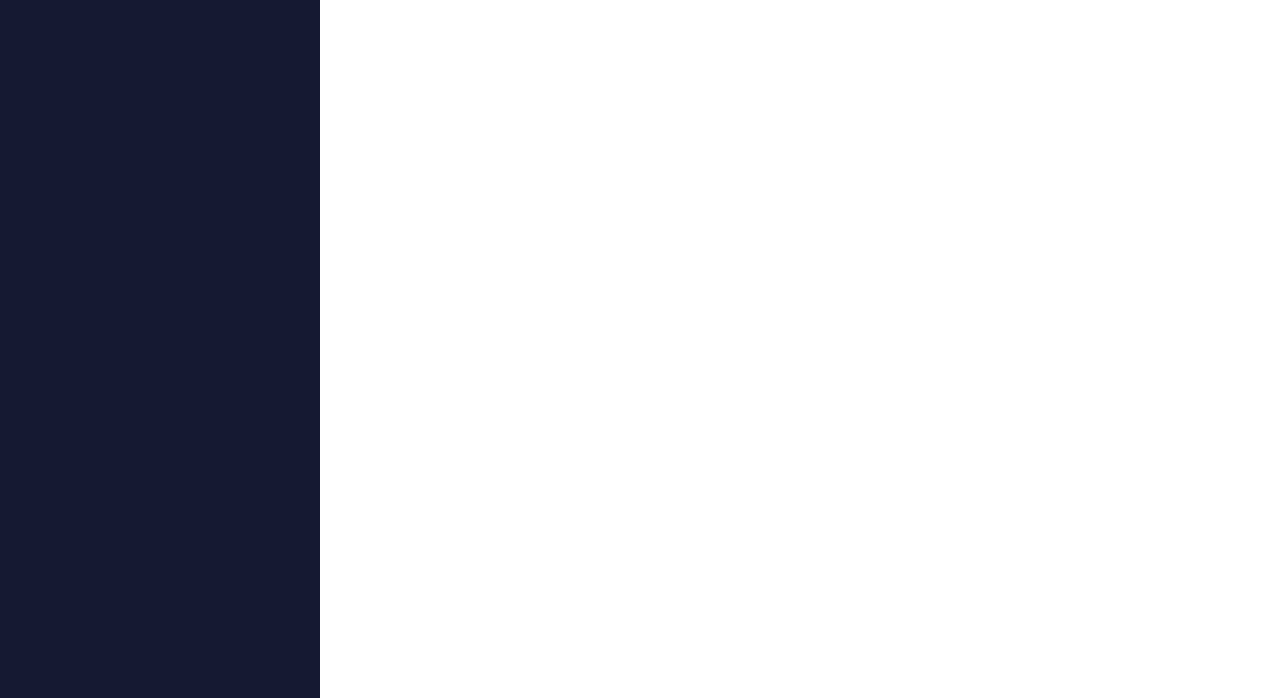
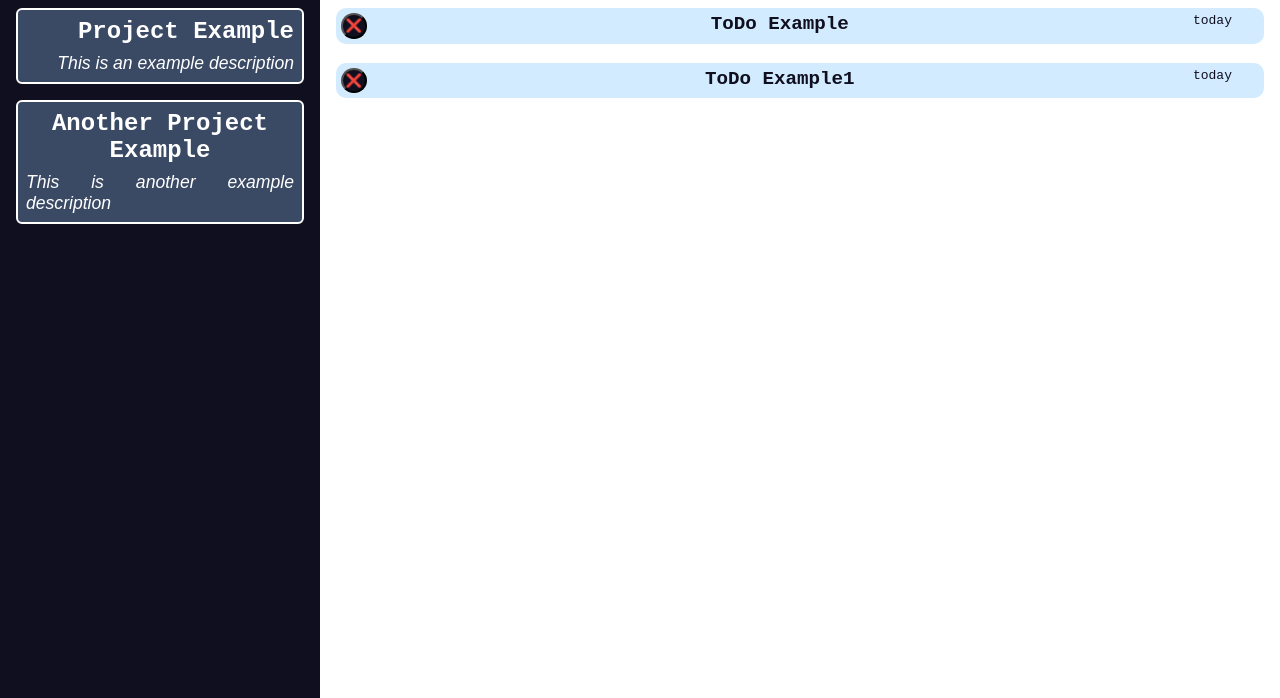
Before and after one commit to roobbs/toDoList, a website built with webpack: page src/index.html in a window 1280 px wide. Shown: the part 102-800 px from the top of the page. Built offline with nearby package versions, Linux system fonts and the light colour scheme.

Commit message:
added functions to show projects and tasks

```diff
--- a/src/functions.js
+++ b/src/functions.js
@@ -17,5 +17,54 @@ export function changeToDoStatus (todo) {
     take and deploy project array
     make it show in screen
 */
+export function deployProjects (array,div) {
+    let todosDiv = document.querySelector(".todos");
+    for (let i=0; i<array.length; i++) {
+        let container = document.createElement("div");
+        container.classList.add("projectContainer");
+        div.appendChild(container);
 
-/* d */
+        let projectName = document.createElement("div");
+        projectName.classList.add("projectName");
+        projectName.textContent=array[i].name;
+        container.appendChild(projectName);
+        let projectDesc = document.createElement("div");
+        projectDesc.classList.add("projectDesc");
+        projectDesc.textContent= array[i].description;
+        container.appendChild(projectDesc);
+
+        container.addEventListener("click", ()=> {
+            const divs = document.querySelectorAll(".projectContainer");
+            divs.forEach( (div)=> div.classList.remove("selectedProject"));
+            container.classList.add("selectedProject");
+            //deploy ToDos of project using i
+            deployToDos(array[i],todosDiv);
+        });
+    }
+}
+
+/* //// deploy toDos of a project in screen
+    take a project,
+    take a container,
+*/
+export function deployToDos (project,div) {
+    div.innerHTML="";
+    for (let i=0; i<project.toDos.length; i++) {
+        let container = document.createElement("div");
+        container.classList.add("todoContainer");
+        div.appendChild(container);
+
+        let btn = document.createElement("button");
+        btn.classList.add("todoCheck");
+        btn.textContent="❌";
+        container.appendChild(btn);
+        let todoName = document.createElement("div");
+        todoName.classList.add("todoName");
+        todoName.textContent=project.toDos[i].name;
+        container.appendChild(todoName);
+        let todoDate = document.createElement("div");
+        todoDate.classList.add("todoDate");
+        todoDate.textContent=project.toDos[i].date;
+        container.appendChild(todoDate);
+    }
+}
--- a/src/index.html
+++ b/src/index.html
@@ -10,9 +10,11 @@
     <main class="main">
         <div class="sidebar">
             <div class="title">&lt;Projects&gt;</div>
+            <div class="projects"></div>
         </div>
         <div class="content">
             <div class="title">TO DO'S</div>
+            <div class="todos"></div>
         </div>
     </main>
 </body>
--- a/src/index.js
+++ b/src/index.js
@@ -1,17 +1,38 @@
 import './style.css';
 import createProject from './project';
 import createToDo from './todo';
-import { pushToDo,changeToDoStatus } from './functions';
+import { pushToDo,changeToDoStatus,deployProjects,deployToDos } from './functions';
+
+let projects = []; ///array of projects
+let selectedProject = ""; //MIGHT NOT USE
 
 console.log("HI");
+let projectsDiv = document.querySelector(".projects");
+let todosDiv = document.querySelector(".todos");
 
+
+//EXAMPLE0  /*   TO CHANGE */
+console.log("HI");
 let projectExample = createProject("Project Example","This is an example description");
+projects.push(projectExample)
+let todoExample = createToDo("ToDo Example", "today", 0, projectExample.name);
+pushToDo(projectExample,todoExample);
+let todoExample1 = createToDo("ToDo Example1", "today", 0, projectExample.name);
+pushToDo(projectExample,todoExample1);
+console.log(projectExample);////
+//EXAMPLE0
+//EXAMPLE0
+console.log("HI");
+let anotherProjectExample = createProject("Another Project Example","This is another example description");
+projects.push(anotherProjectExample)
+let anotherTodoExample = createToDo("ToDo Example222", "today", 0, anotherProjectExample.name);
+pushToDo(anotherProjectExample,anotherTodoExample);
+let anotherTodoExample1 = createToDo("ToDo Example222", "today", 0, anotherProjectExample.name);
+pushToDo(anotherProjectExample,anotherTodoExample1);
+console.log(anotherProjectExample);////
+//EXAMPLE0
 
-let todoExample = createToDo("ToDo Example", "today", 0, projectExample.name);
-projectExample.toDos.push(todoExample);
-let todoExample1 = createToDo("ToDo Example1", "today", 0, projectExample.name);
-projectExample.toDos.push(todoExample1);
 
-console.log("is this working?");
 
-console.log(projectExample);
+deployProjects(projects,projectsDiv);
+deployToDos(projectExample,todosDiv)
--- a/src/style.css
+++ b/src/style.css
@@ -1,9 +1,8 @@
 :root{
-    --fst-color: #74869d;
-    --snd-color: #181818;
-    --trd-color: #171834;
+    --fst-color: #d2ebfe;
+    --snd-color: #212187;
+    --trd-color: #0f0f20;
     --fth-color:#ffffff;
-    --sxt-color: #ffffff;
 }
 body{
     background-color: var(--fst-color);
@@ -18,6 +17,7 @@ body{
     text-align: center;
     font-size: 1.8rem;
     font-weight: 900;
+    color: var(--snd-color);
 }
 .main{
     display: grid;
@@ -29,12 +29,74 @@ body{
     padding: 1rem;
 }
 .content{
-    background-color: var(--sxt-color);
-    color: black;
+    background-color: var(--fth-color);
+    color: var(--trd-color);
     border-top-left-radius: 30px;
     padding: 1rem;
 }
 .title{
     font-size: 2rem;
     font-weight: 900;
+    padding-bottom: 1.5rem;
 }
+.projects{
+    display: grid;
+    gap: 1rem;
+}
+.projectContainer{
+    background-color: #3a4a65;
+    border: 2px solid var(--fth-color);
+    border-radius: 6px;
+    display: grid;
+    gap: .5rem;
+    justify-items: end;
+    padding: 8px;
+}
+.sidebar .projects .projectContainer:hover{
+    background-color: #283647;
+}
+.projectName{
+    font-weight: 900;
+    font-size: 1.5rem;
+    text-align:center;
+}
+.projectDesc{
+    font-family: Arial, sans-serif;
+    color: var(--fth-color);
+    font-size: 1.1rem;
+    font-style: italic;
+    text-align: justify;
+}
+.selectedProject{
+    background-color: var(--snd-color);
+}
+/***********************************************/
+.todos{
+    display: grid;
+    gap: 1.2rem;
+}
+.todoContainer{
+    background-color: var(--fst-color);
+    border-radius: 10px;
+    padding: 5px;
+    display: flex;
+    gap: 1rem;
+    justify-content: space-between;
+    padding-right: 2rem;
+}
+.todoContainer:hover{
+    background-color: var(--snd-color);
+    color: var(--fth-color);
+}
+.todoCheck{
+    height: 1.6rem;
+    width: 1.6rem;
+    padding: 2px;
+    text-align: center;
+    background-color: var(--trd-color);
+    border-radius: 50%;
+}
+.todoName{
+    font-size: 1.2rem;
+    font-weight: 900;
+}
```
Also changed, not shown: dist/index.html, dist/main.js.
